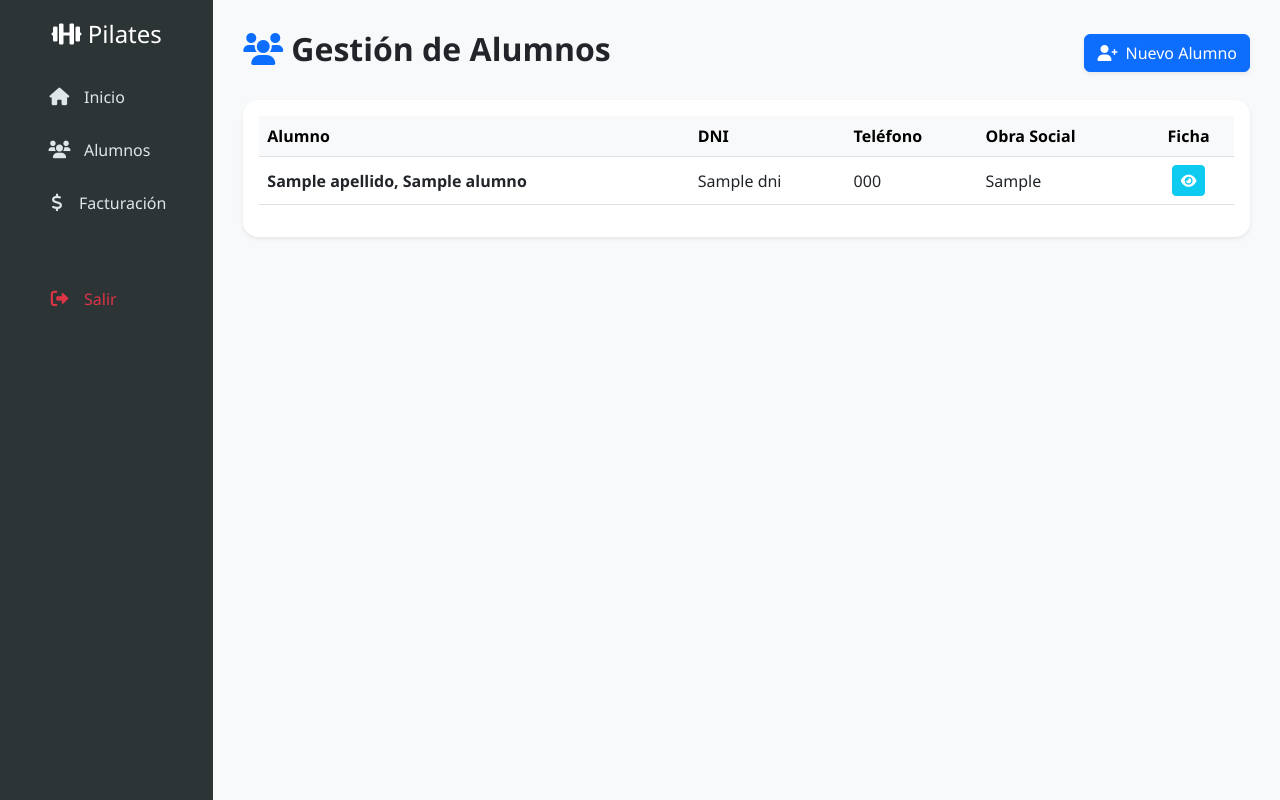
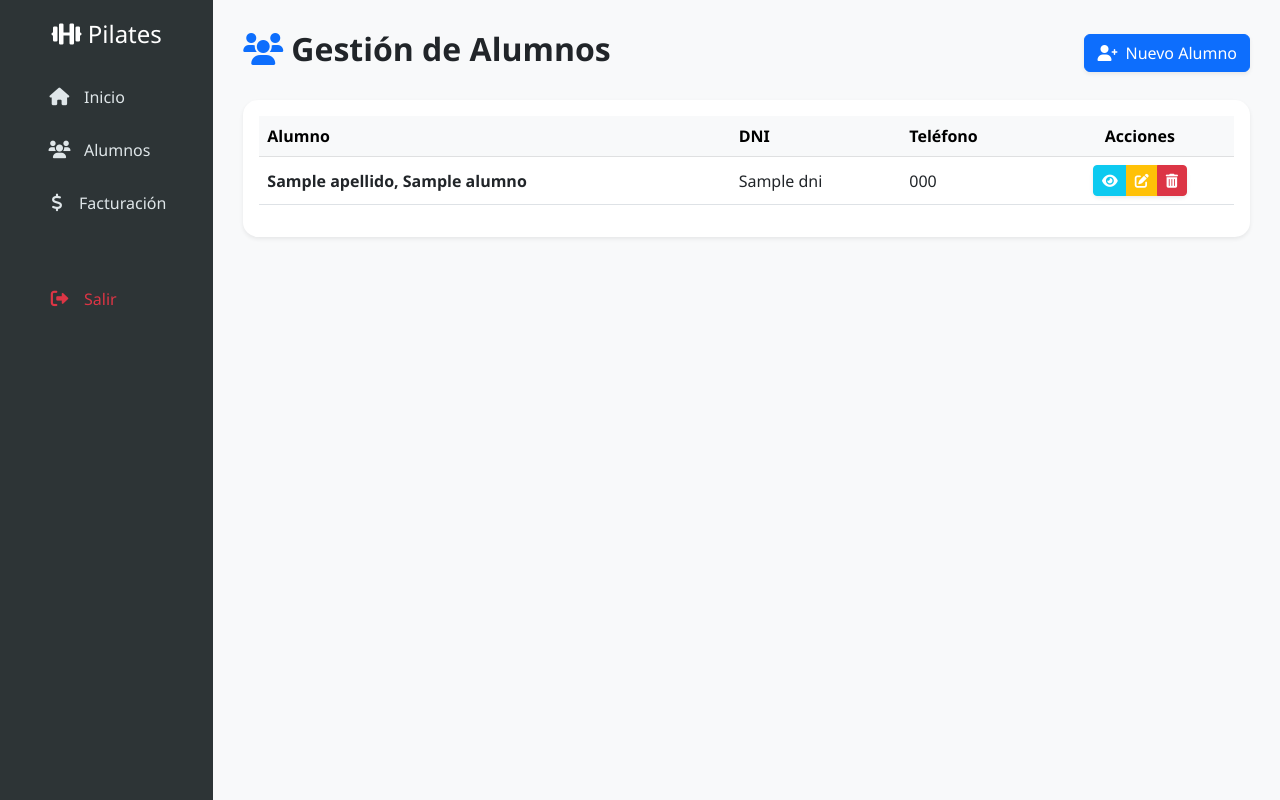
Before and after one commit to Pastormerlo/pilates-sistema, a Flask app: page /alumnos in a window 1280 px wide. Run offline with Flask 3, Linux system fonts and the light colour scheme; the visitor is signed in with stand-in values (Sample User, id 1); a database or web service that is not in the repository returns one stand-in record (values such as "Sample title"); some libraries are stand-ins or nearby versions.

Commit message:
Add files via upload

```diff
--- a/templates/alumnos.html
+++ b/templates/alumnos.html
@@ -1,9 +1,7 @@
 {% extends 'layout.html' %}
 {% block content %}
 <div class="d-flex justify-content-between align-items-center mb-4">
-    <div>
-        <h2 class="fw-bold"><i class="fas fa-users text-primary me-2"></i>Gestión de Alumnos</h2>
-    </div>
+    <h2 class="fw-bold"><i class="fas fa-users text-primary me-2"></i>Gestión de Alumnos</h2>
     <button class="btn btn-primary shadow-sm" data-bs-toggle="modal" data-bs-target="#modalAlumno">
         <i class="fas fa-user-plus me-2"></i>Nuevo Alumno
     </button>
@@ -17,8 +15,7 @@
                     <th>Alumno</th>
                     <th>DNI</th>
                     <th>Teléfono</th>
-                    <th>Obra Social</th>
-                    <th class="text-center">Ficha</th>
+                    <th class="text-center">Acciones</th>
                 </tr>
             </thead>
             <tbody>
@@ -27,33 +24,75 @@
                     <td><strong>{{ alumno.apellido }}, {{ alumno.nombre }}</strong></td>
                     <td>{{ alumno.dni or '-' }}</td>
                     <td>{{ alumno.telefono or '-' }}</td>
-                    <td>{{ alumno.obra_social or '-' }}</td>
                     <td class="text-center">
-                        <button class="btn btn-sm btn-info text-white" data-bs-toggle="modal" data-bs-target="#ver{{ alumno.id }}">
-                            <i class="fas fa-eye"></i>
-                        </button>
+                        <div class="btn-group shadow-sm">
+                            <button class="btn btn-sm btn-info text-white" data-bs-toggle="modal" data-bs-target="#ver{{ alumno.id }}" title="Ver Ficha">
+                                <i class="fas fa-eye"></i>
+                            </button>
+                            <button class="btn btn-sm btn-warning text-white" data-bs-toggle="modal" data-bs-target="#edit{{ alumno.id }}" title="Editar Info">
+                                <i class="fas fa-edit"></i>
+                            </button>
+                            <a href="{{ url_for('eliminar_alumno', id=alumno.id) }}"
+                               class="btn btn-sm btn-danger"
+                               onclick="return confirm('¿Eliminar a {{ alumno.nombre }} {{ alumno.apellido }}?')"
+                               title="Borrar">
+                                <i class="fas fa-trash-alt"></i>
+                            </a>
+                        </div>
                     </td>
                 </tr>
 
+                <div class="modal fade" id="edit{{ alumno.id }}" tabindex="-1">
+                    <div class="modal-dialog modal-lg">
+                        <div class="modal-content border-0">
+                            <form action="{{ url_for('editar_alumno', id=alumno.id) }}" method="POST">
+                                <div class="modal-header bg-warning text-white">
+                                    <h5 class="modal-title">Editar Alumno: {{ alumno.nombre }}</h5>
+                                    <button type="button" class="btn-close btn-close-white" data-bs-dismiss="modal"></button>
+                                </div>
+                                <div class="modal-body p-4">
+                                    <div class="row">
+                                        <div class="col-md-6 mb-3"><label class="form-label">Nombre</label><input type="text" name="nombre" value="{{ alumno.nombre }}" class="form-control" required></div>
+                                        <div class="col-md-6 mb-3"><label class="form-label">Apellido</label><input type="text" name="apellido" value="{{ alumno.apellido }}" class="form-control" required></div>
+                                        <div class="col-md-4 mb-3"><label class="form-label">DNI</label><input type="text" name="dni" value="{{ alumno.dni }}" class="form-control"></div>
+                                        <div class="col-md-8 mb-3"><label class="form-label">Domicilio</label><input type="text" name="domicilio" value="{{ alumno.domicilio }}" class="form-control"></div>
+                                        <div class="col-md-6 mb-3"><label class="form-label">Teléfono</label><input type="text" name="telefono" value="{{ alumno.telefono }}" class="form-control"></div>
+                                        <div class="col-md-6 mb-3"><label class="form-label">Emergencia</label><input type="text" name="contacto_emergencia" value="{{ alumno.contacto_emergencia }}" class="form-control"></div>
+                                        <div class="col-md-4 mb-3"><label class="form-label">Fecha Nac.</label><input type="date" name="fecha_nacimiento" value="{{ alumno.fecha_nacimiento }}" class="form-control"></div>
+                                        <div class="col-md-4 mb-3"><label class="form-label">Peso</label><input type="number" step="0.1" name="peso" value="{{ alumno.peso }}" class="form-control"></div>
+                                        <div class="col-md-4 mb-3"><label class="form-label">Altura</label><input type="number" step="0.01" name="altura" value="{{ alumno.altura }}" class="form-control"></div>
+                                        <div class="col-md-6 mb-3"><label class="form-label">Obra Social</label><input type="text" name="obra_social" value="{{ alumno.obra_social }}" class="form-control"></div>
+                                        <div class="col-md-6 mb-3"><label class="form-label">Médico</label><input type="text" name="medico_cabecera" value="{{ alumno.medico_cabecera }}" class="form-control"></div>
+                                        <div class="col-12 mb-3"><label class="form-label">Patologías</label><textarea name="patologias_cirugias" class="form-control">{{ alumno.patologias_cirugias }}</textarea></div>
+                                        <div class="col-12 mb-3"><label class="form-label">Observaciones</label><textarea name="observaciones" class="form-control">{{ alumno.observaciones }}</textarea></div>
+                                    </div>
+                                </div>
+                                <div class="modal-footer border-0">
+                                    <button type="submit" class="btn btn-warning text-white w-100">Guardar Cambios</button>
+                                </div>
+                            </form>
+                        </div>
+                    </div>
+                </div>
+
                 <div class="modal fade" id="ver{{ alumno.id }}" tabindex="-1">
-                    <div class="modal-dialog modal-lg">
-                        <div class="modal-content">
+                    <div class="modal-dialog modal-lg shadow">
+                        <div class="modal-content border-0">
                             <div class="modal-header bg-info text-white">
-                                <h5 class="modal-title">Ficha Médica: {{ alumno.nombre }} {{ alumno.apellido }}</h5>
+                                <h5 class="modal-title">Ficha Médica: {{ alumno.apellido }}</h5>
                                 <button type="button" class="btn-close btn-close-white" data-bs-dismiss="modal"></button>
                             </div>
-                            <div class="modal-body">
+                            <div class="modal-body p-4">
                                 <div class="row">
                                     <div class="col-md-6">
+                                        <p><strong>DNI:</strong> {{ alumno.dni }}</p>
                                         <p><strong>Domicilio:</strong> {{ alumno.domicilio }}</p>
-                                        <p><strong>Fecha Nac:</strong> {{ alumno.fecha_nacimiento }}</p>
-                                        <p><strong>Emergencias:</strong> {{ alumno.contacto_emergencia }}</p>
                                         <p><strong>Médico:</strong> {{ alumno.medico_cabecera }}</p>
                                     </div>
                                     <div class="col-md-6">
-                                        <p><strong>Peso:</strong> {{ alumno.peso }} kg | <strong>Altura:</strong> {{ alumno.altura }} m</p>
-                                        <p><strong>Patologías/Cirugías:</strong> {{ alumno.patologias_cirugias }}</p>
-                                        <p><strong>Observaciones:</strong> {{ alumno.observaciones }}</p>
+                                        <p><strong>F. Nac:</strong> {{ alumno.fecha_nacimiento }}</p>
+                                        <p><strong>Peso/Alt:</strong> {{ alumno.peso }}kg / {{ alumno.altura }}m</p>
+                                        <p><strong>Patologías:</strong> {{ alumno.patologias_cirugias }}</p>
                                     </div>
                                 </div>
                             </div>
@@ -66,36 +105,4 @@
     </div>
 </div>
 
-<div class="modal fade" id="modalAlumno" tabindex="-1">
-    <div class="modal-dialog modal-lg">
-        <div class="modal-content">
-            <form action="/agregar_alumno" method="POST">
-                <div class="modal-header bg-primary text-white">
-                    <h5 class="modal-title">Nuevo Registro de Alumno</h5>
-                    <button type="button" class="btn-close btn-close-white" data-bs-dismiss="modal"></button>
-                </div>
-                <div class="modal-body p-4">
-                    <div class="row">
-                        <div class="col-md-6 mb-3"><label class="form-label">Nombre</label><input type="text" name="nombre" class="form-control" required></div>
-                        <div class="col-md-6 mb-3"><label class="form-label">Apellido</label><input type="text" name="apellido" class="form-control" required></div>
-                        <div class="col-md-4 mb-3"><label class="form-label">DNI</label><input type="text" name="dni" class="form-control"></div>
-                        <div class="col-md-8 mb-3"><label class="form-label">Domicilio</label><input type="text" name="domicilio" class="form-control"></div>
-                        <div class="col-md-6 mb-3"><label class="form-label">Teléfono</label><input type="text" name="telefono" class="form-control"></div>
-                        <div class="col-md-6 mb-3"><label class="form-label">Contacto Emergencia</label><input type="text" name="contacto_emergencia" class="form-control"></div>
-                        <div class="col-md-4 mb-3"><label class="form-label">Fecha Nacimiento</label><input type="date" name="fecha_nacimiento" class="form-control"></div>
-                        <div class="col-md-4 mb-3"><label class="form-label">Peso (kg)</label><input type="number" step="0.1" name="peso" class="form-control"></div>
-                        <div class="col-md-4 mb-3"><label class="form-label">Altura (m)</label><input type="number" step="0.01" name="altura" class="form-control"></div>
-                        <div class="col-md-6 mb-3"><label class="form-label">Obra Social</label><input type="text" name="obra_social" class="form-control"></div>
-                        <div class="col-md-6 mb-3"><label class="form-label">Médico Cabecera</label><input type="text" name="medico_cabecera" class="form-control"></div>
-                        <div class="col-12 mb-3"><label class="form-label">Patologías / Cirugías</label><textarea name="patologias_cirugias" class="form-control" rows="2"></textarea></div>
-                        <div class="col-12 mb-3"><label class="form-label">Observaciones</label><textarea name="observaciones" class="form-control" rows="2"></textarea></div>
-                    </div>
-                </div>
-                <div class="modal-footer">
-                    <button type="submit" class="btn btn-primary w-100">Guardar Alumno</button>
-                </div>
-            </form>
-        </div>
-    </div>
-</div>
 {% endblock %}
```
